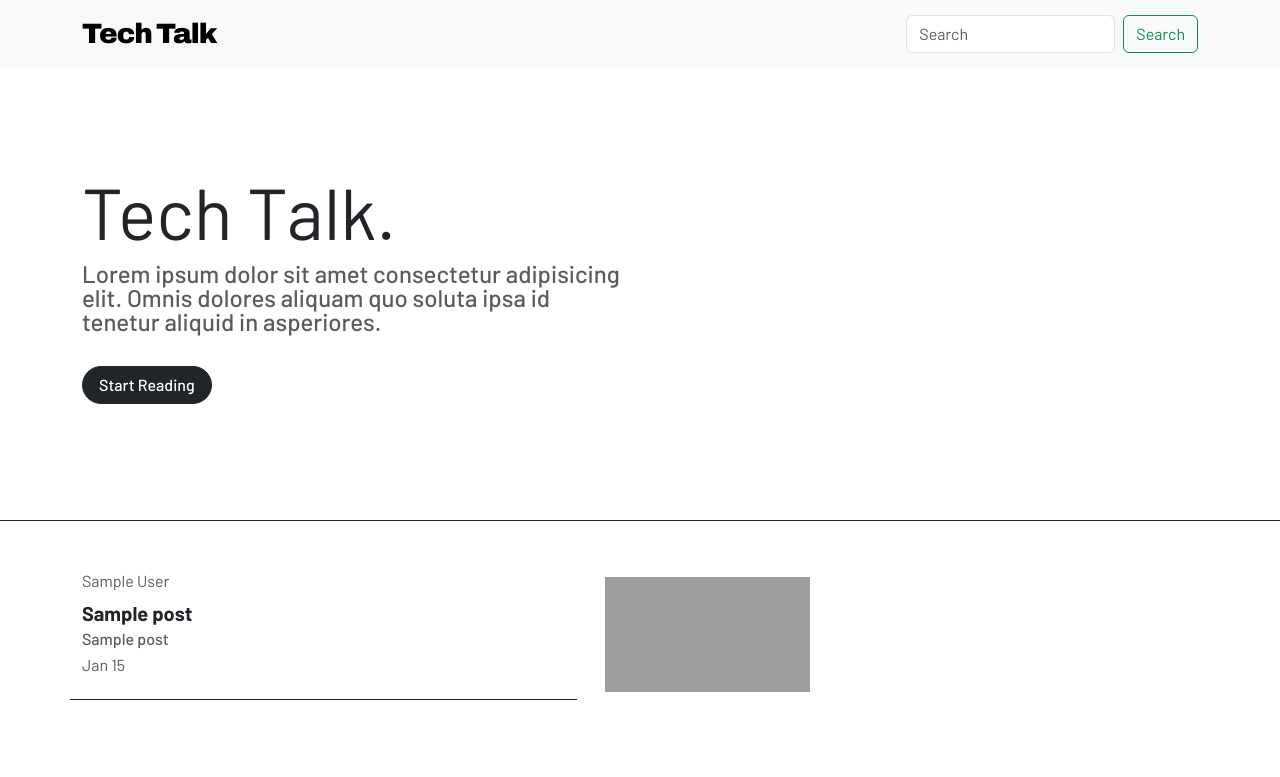
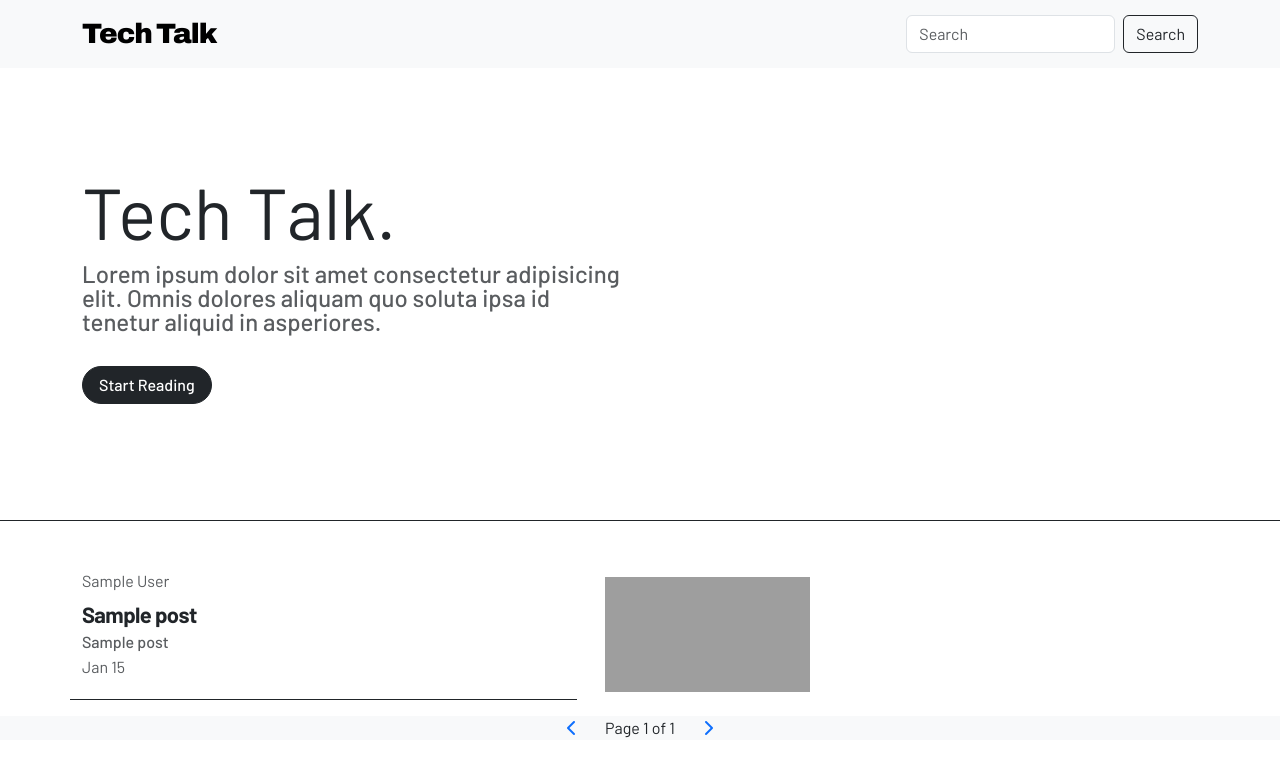
Before and after one commit to akhilps1/django-blog-app, a Django app: template core/templates/blog/index.html in a window 1280 px wide. Shown: the top 777 px of the page. Run offline with Django 3.2, Linux system fonts and the light colour scheme; the template is opened without the code that fills it: most values are stand-ins (such as "Sample title", 1, 10 or a date in 2020); grey boxes are pictures that could not be loaded.

Commit message:
pagination added

```diff
--- a/core/blog/urls.py
+++ b/core/blog/urls.py
@@ -2,7 +2,7 @@ from django.urls import path
 
 from . import views
 
-app_name = "blog"
+# app_name = "blog"
 urlpatterns = [
     path("", views.HomeView.as_view(), name="homepage"),
 ]
--- a/core/settings/base.py
+++ b/core/settings/base.py
@@ -17,7 +17,7 @@ SECRET_KEY = os.environ.get("SECRET_KEY")
 # SECURITY WARNING: don't run with debug turned on in production!
 DEBUG = os.environ.get("DEBUG") == "True"
 
-ALLOWED_HOSTS = []
+ALLOWED_HOSTS = ["*"]
 
 
 # Application definition
@@ -29,7 +29,6 @@ INSTALLED_APPS = [
     "django.contrib.sessions",
     "django.contrib.messages",
     "django.contrib.staticfiles",
-    # local apps
     "core.blog",
 ]
 
--- a/core/static/css/main.css
+++ b/core/static/css/main.css
@@ -15,13 +15,19 @@ html, body {
 .fw-500 {
     font-weight: 500 !important;
 }
-
-
-@media screen and (max-width:786px) {
-
-.lazy-load h1{
+.blog-title {
     font-size: 22px;
     letter-spacing: -0.6px;
 }
 
+@media screen and (max-width:786px) {
+
+    .blog-title {
+        font-size: 15px;
+        letter-spacing: 0px;
+    }
+    .blog-author, .blog-date {
+        font-size: 0.821rem;
+    }
+
 }
--- a/core/templates/base/base.html
+++ b/core/templates/base/base.html
@@ -6,6 +6,7 @@
     <meta name="viewport" content="width=device-width, initial-scale=1">
     <title>{% block title %}{% endblock title %}</title>
     <link href="https://cdn.jsdelivr.net/npm/bootstrap@5.3.0-alpha1/dist/css/bootstrap.min.css" rel="stylesheet" integrity="sha384-GLhlTQ8iRABdZLl6O3oVMWSktQOp6b7In1Zl3/Jr59b6EGGoI1aFkw7cmDA6j6gD" crossorigin="anonymous">
+    <link rel="stylesheet" href="https://cdnjs.cloudflare.com/ajax/libs/font-awesome/6.2.1/css/all.min.css" integrity="sha512-MV7K8+y+gLIBoVD59lQIYicR65iaqukzvf/nwasF0nqhPay5w/9lJmVM2hMDcnK1OnMGCdVK+iQrJ7lzPJQd1w==" crossorigin="anonymous" referrerpolicy="no-referrer" />
     <link rel="stylesheet" href="{% static 'css/main.css' %}">
     <script src="https://cdn.jsdelivr.net/npm/bootstrap@5.3.0-alpha1/dist/js/bootstrap.bundle.min.js" integrity="sha384-w76AqPfDkMBDXo30jS1Sgez6pr3x5MlQ1ZAGC+nuZB+EYdgRZgiwxhTBTkF7CXvN" crossorigin="anonymous"></script>
   </head>
--- a/core/templates/base/navbar.html
+++ b/core/templates/base/navbar.html
@@ -10,7 +10,7 @@
         </ul>
         <form class="d-flex" role="search">
           <input class="form-control me-2" type="search" placeholder="Search" aria-label="Search">
-          <button class="btn btn-outline-success" type="submit">Search</button>
+          <button class="btn btn-outline-dark" type="submit">Search</button>
         </form>
       </div>
     </div>
--- /dev/null
+++ b/core/templates/blog/components/post-list-elaments.html
@@ -0,0 +1,19 @@
+{% for post in posts %}
+<a href="" class="text-decoration-none  mb-3">
+        <div class="card border-0">
+            <div class="row">
+                <div class="col-8 border-bottom border-1 border-dark">
+                    <div class="card-body p-0">
+                        <div class="pb-2 text-body text-muted blog-author">{{post.author}}</div>
+                        <h1 class="mb-1 text-body fw-bold blog-title">{{post.title|truncatechars:40}}</h1>
+                        <h2 class="mb-1 fs-6 text-muted d-none d-sm-block">{{post.subtitle|truncatechars:120}}</h2>
+                        <div class="mb-1 text-muted blog-date">{{post.updated_at|date:"M d" }}</div>
+                    </div>
+                </div>
+                <div class="col-4">
+                    <img src="https://picsum.photos/205/115" class="img-fluid float-end p-2">
+                </div>
+            </div>
+        </div>
+    </a>
+{% endfor %}
--- a/core/templates/blog/index.html
+++ b/core/templates/blog/index.html
@@ -3,30 +3,42 @@
 {% block content %}
 {% include "../base/navbar.html" %}
 {% include "./components/splash.html" %}
-<div class="container pt-5">
+<div class="container pt-5 pb-2">
     <div class="row">
         <div class="col-12 col-lg-8">
-            {% for post in posts %}
-                <a href="" class="text-decoration-none lazy-load">
-                    <div class="card border-0 pb-3 pb-sm-5">
-                     <div class="row">
-                        <div class="col-8 border-bottom border-1 border-dark">
-                           <div class="card-body p-0">
-                              <div class="pb-2 text-body text-muted">{{post.author}}</div>
-                              <h1 class="mb-1 fs-5 text-body fw-bold">{{post.title|truncatechars:30}}</h1>
-                              <h2 class="mb-1 fs-6 text-muted">{{post.subtitle}}</h2>
-                              <p class="mb-1 text-muted">{{post.updated_at|date:"M d" }}</p>
-                           </div>
-                        </div>
-                        <div class="col-4">
-                           <img src="https://picsum.photos/205/115" class="img-fluid float-end p-2"
-                        </div>
-                     </div>
-                    </div>
-                </a>
-            {% endfor %}
+           {% include './components/post-list-elaments.html' %}
         </div>
-        <div class="d-none d-lg-block col-4"></div>
+        <div class="d-none d-lg-block col-4">
+
+        </div>
     </div>
 </div>
+{% comment %} paginator {% endcomment %}
+<div class="container-fluid my-2">
+    <div class="row d-block">
+        <div class="col-12 text-center bg-light">
+            <div class="step-links">
+                {% if page_obj.has_previous %}
+                    <a class="me-3" href="?page={{ page_obj.previous_page_number }}"><i class="fa fa-chevron-left" aria-hidden="true"></i></a>
+                {% else %}
+                    <a class="me-3" href=""><i class="fa fa-chevron-left" aria-hidden="true"></i></a>
+
+                 {% endif %}
+
+                <span class="current mx-2">
+                    Page {{ page_obj.number }} of {{ page_obj.paginator.num_pages }}
+                </span>
+
+                {% if page_obj.has_next %}
+                    <a class="ms-3" href="?page={{ page_obj.next_page_number }}"><i class="fa fa-chevron-right" aria-hidden="true"></i></a>
+                {% else %}
+                    <a class="ms-3" href=""><i class="fa fa-chevron-right" aria-hidden="true"></i></a>
+
+                {% endif %}
+            </div>
+
+        </div>
+    </div>
+</div>
+
 {% endblock content %}
```
Also changed, not shown: core/blog/views.py (+11 -1 lines).
